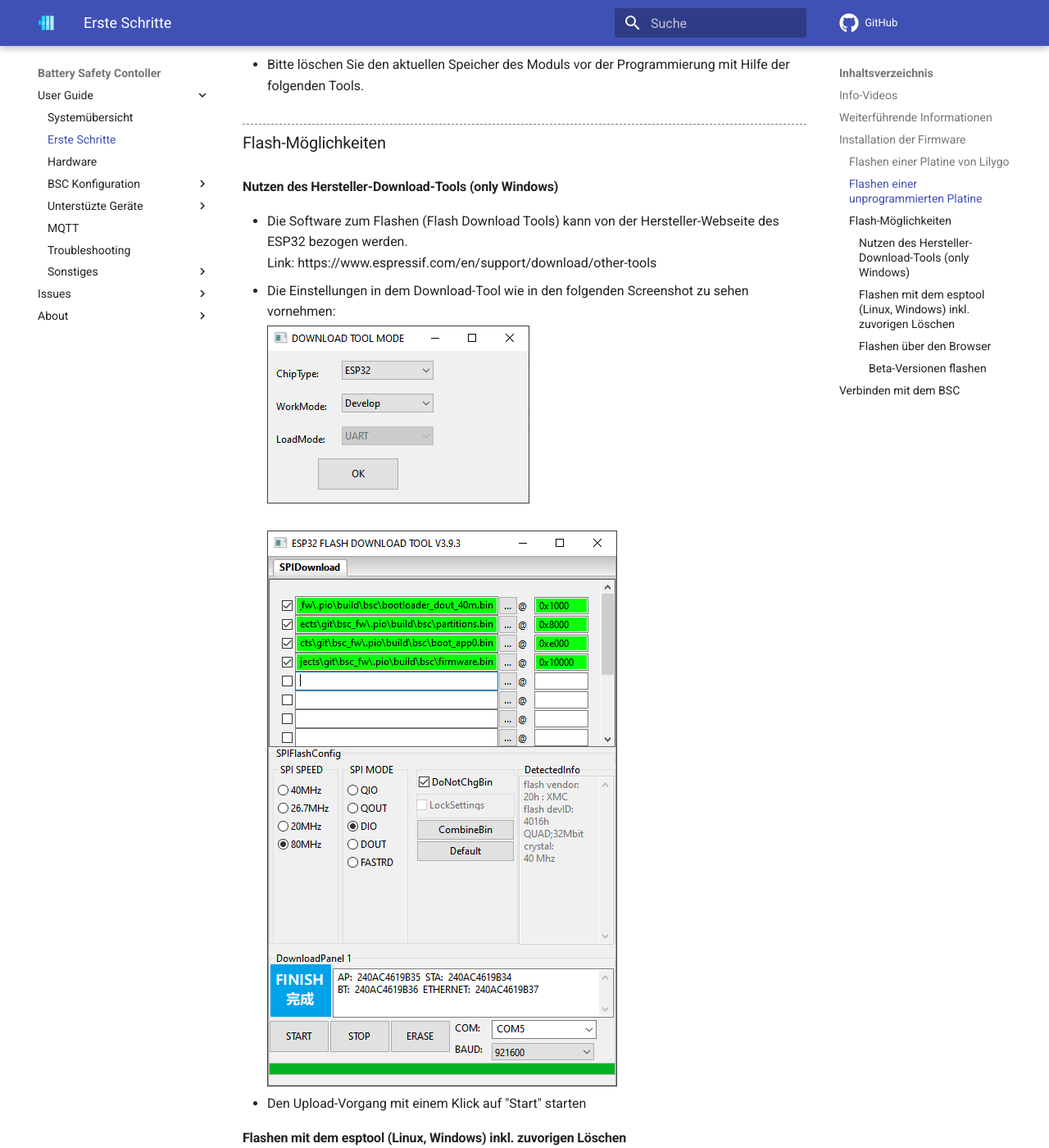
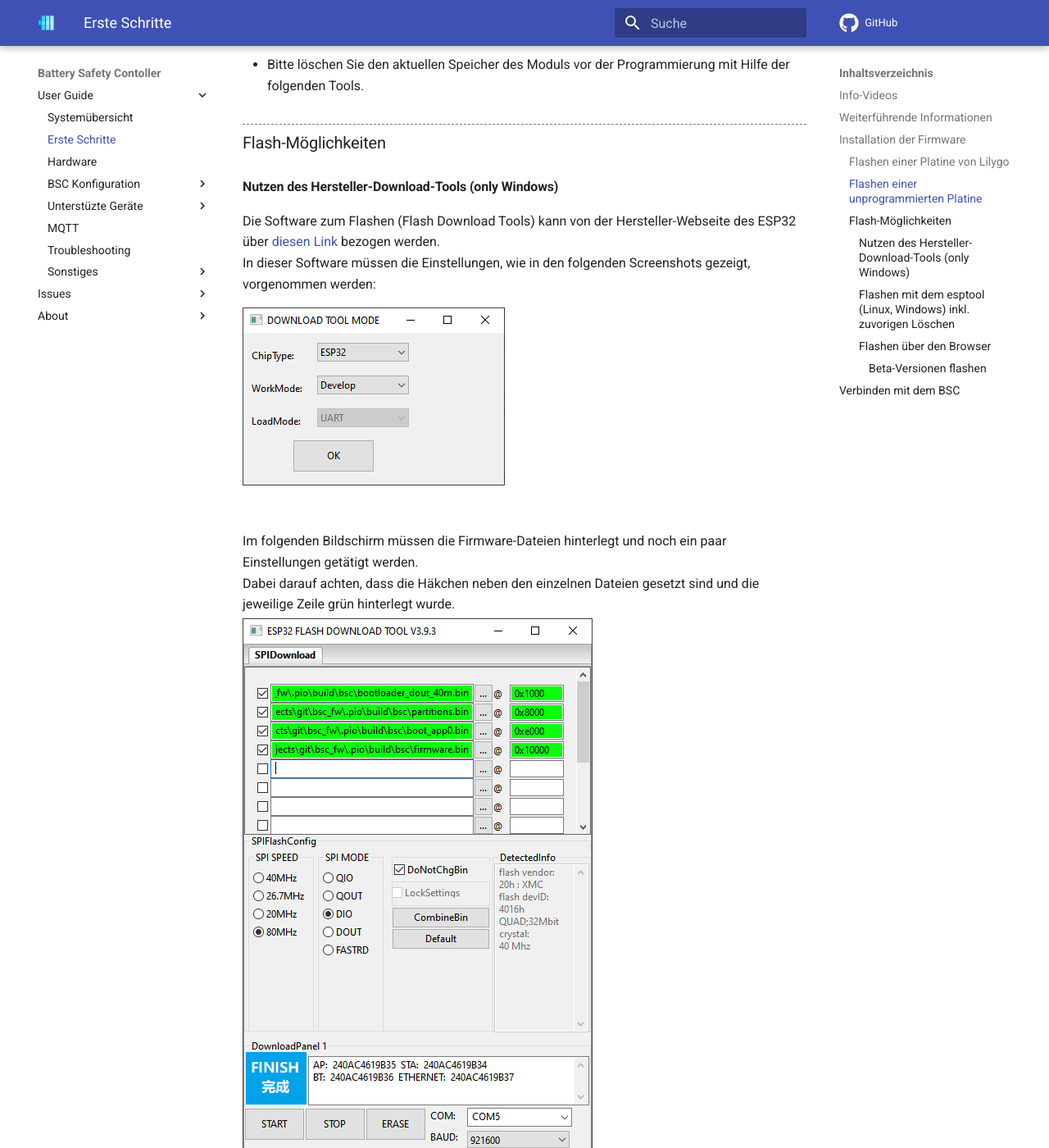
Before and after one commit to bsc-org/bsc, an MkDocs documentation site: the page built from docs/first_steps.md, in a window 1280 px wide and 1400 px high, scrolled down 1871 px. Shown: the whole window at 82% size. Built offline with MkDocs 1.6.1 and Material for MkDocs 9.7.7, drawn with Linux system fonts in a browser that asks for light colours; comment, search, counter and statistics services are not loaded; some of the changed text lies outside the part shown.

Commit message:
Flash-Tool Infos erweitert

```diff
--- a/docs/first_steps.md
+++ b/docs/first_steps.md
@@ -43,12 +43,16 @@
 
 ### Flash-Möglichkeiten
 #### Nutzen des Hersteller-Download-Tools (only Windows)
-* Die Software zum Flashen (Flash Download Tools) kann von der Hersteller-Webseite des ESP32 bezogen werden.<br>
-Link: https://www.espressif.com/en/support/download/other-tools
-  * Die Einstellungen in dem Download-Tool wie in den folgenden Screenshot zu sehen vornehmen:<br>
+Die Software zum Flashen (Flash Download Tools) kann von der Hersteller-Webseite des ESP32 über [diesen Link](https://www.espressif.com/en/support/download/other-tools) bezogen werden.<br>
+In dieser Software müssen die Einstellungen, wie in den folgenden Screenshots gezeigt, vorgenommen werden:<br>
+
 ![bsc](img/download_tool_mode.png)<br>
+<br>
+Im folgenden Bildschirm müssen die Firmware-Dateien hinterlegt und noch ein paar Einstellungen getätigt werden.<br>
+Dabei darauf achten, dass die Häkchen neben den einzelnen Dateien gesetzt sind und die jeweilige Zeile grün hinterlegt wurde.<br>
 ![bsc](img/download_tool.png)
-  * Den Upload-Vorgang mit einem Klick auf "Start" starten
+<br><br>
+➔ Nun können Sie den Upload-Vorgang mit einem Klick auf "Start" starten.
 
 #### Flashen mit dem esptool (Linux, Windows) inkl. zuvorigen Löschen
 `esptool.py  --port /dev/ttyUSB0 --chip auto write_flash -e -ff 80m -fm dio 0x01000 bootloader.bin 0x08000 partitions.bin  0x0e000 boot_app0.bin 0x10000 firmware.bin`
```
